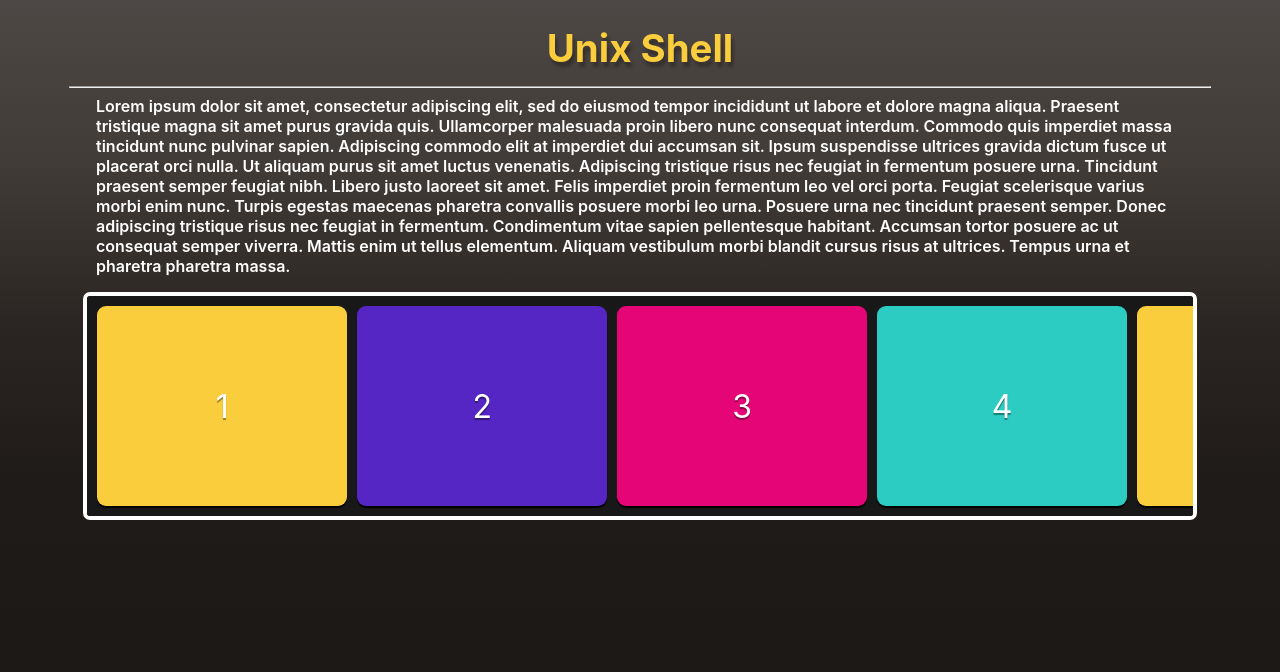
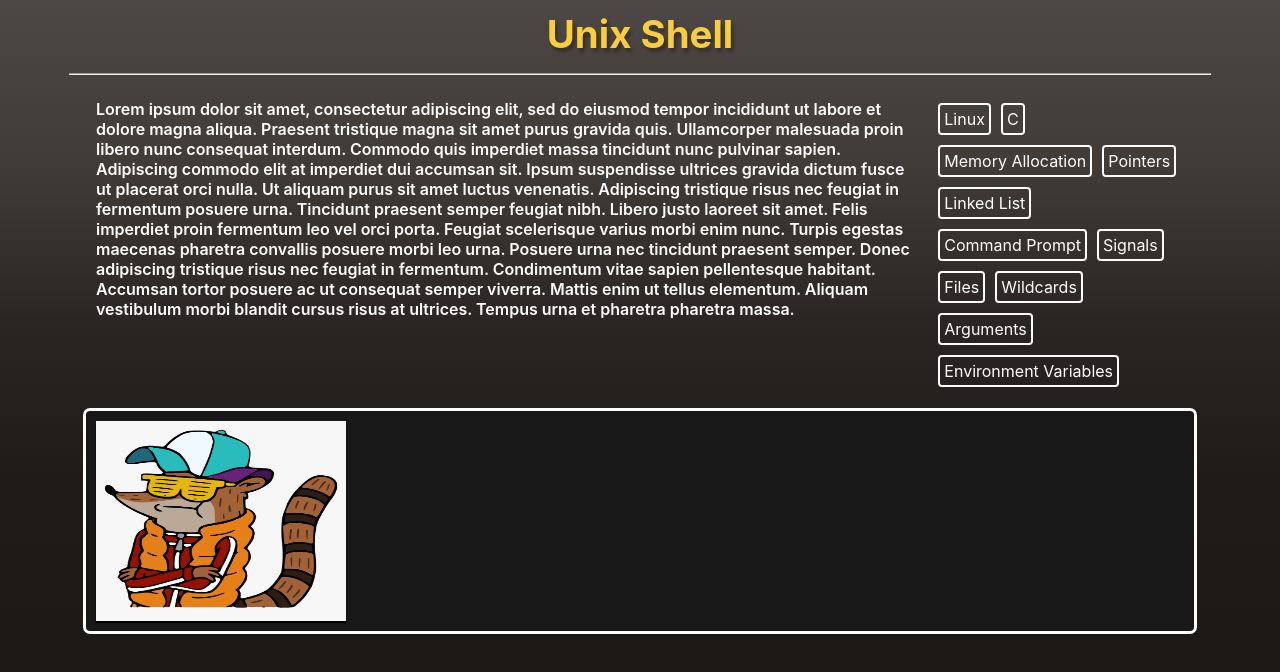
Before and after one commit to ChristianPNG/Portfolio-Website, a React (Create React App) app: page /shell in a window 1280 px wide. Shown: the top 672 px of the page. Built offline with nearby package versions, Linux system fonts and the light colour scheme.

Commit message:
image enlargement, tag-list, and layout for projects

```diff
--- a/src/Components/Gallary.tsx
+++ b/src/Components/Gallary.tsx
@@ -1,47 +1,47 @@
 import React, { useState } from "react";
 import "../ComponentsCSS/Gallary.css";
+import pic from "../images/cool_rigby.png";
 
 export function Gallary(): JSX.Element {
-	const [visible, setVisible] = useState(false);
-	let selectedItem: HTMLElement | null = null;
-	function enlarge(id: string) {
-		selectedItem = document.getElementById(id);
-		selectedItem!.classList.add("enlarge");
-		selectedItem!.classList.remove("item");
-		setVisible(true);
+	const [enlargedImageUrl, setEnlargedImageUrl] = useState<string | null>(
+		null
+	);
+	const images = [pic];
+
+	function enlarge(img: string) {
+		setEnlargedImageUrl(img);
 	}
 	function close() {
-		selectedItem!.classList.add("item");
-		selectedItem!.classList.remove("enlarge");
+		setEnlargedImageUrl(null);
 	}
 	return (
-		<div className="viewport">
+		<div
+			className="viewport"
+			id="viewport"
+		>
 			<ul className="list">
-				<li
-					id="1"
-					className="item"
-					onClick={() => enlarge("1")}
-				>
-					1
-				</li>
-				<li className="item">2</li>
-				<li className="item">3</li>
-				<li className="item">4</li>
-				<li className="item">5</li>
-				<li className="item">6</li>
-				<li className="item">7</li>
-				<li className="item">8</li>
-				<li className="item">9</li>
-				<li className="item">10</li>
-				<li className="item">11</li>
-				<li className="item">12</li>
+				{images.map((img) => (
+					<img
+						src={img}
+						alt=""
+						className="item"
+						onClick={() => enlarge(img)}
+					/>
+				))}
 			</ul>
-			{visible && (
-				<div
-					className="close-button"
-					onClick={close}
-				>
-					&#10005;
+			{enlargedImageUrl && (
+				<div className="enlarged-image-container">
+					<img
+						className="enlarge"
+						src={enlargedImageUrl}
+						alt=""
+					/>
+					<button
+						className="close-button"
+						onClick={close}
+					>
+						X
+					</button>
 				</div>
 			)}
 		</div>
--- a/src/ComponentsCSS/Gallary.css
+++ b/src/ComponentsCSS/Gallary.css
@@ -1,6 +1,6 @@
 .list {
 	display: flex;
-	overflow-x: scroll;
+	overflow-x: hidden;
 }
 
 .item {
@@ -11,7 +11,7 @@
 
 .list {
 	list-style: none;
-	border: 4px solid #fff;
+	border: 3px solid #fff;
 	background-color: #181818;
 	padding: 10px;
 	border-radius: 7px;
@@ -25,7 +25,11 @@
 	font-size: 32px;
 	text-shadow: 0 2px 1px rgba(0, 0, 0, 0.4);
 	box-shadow: 0 2px 1px rgba(0, 0, 0, 1);
-	border-radius: 9px;
+	border-radius: 0px;
+}
+
+.item:hover {
+	cursor: pointer;
 }
 
 .item:nth-child(4n + 1) {
@@ -51,20 +55,32 @@
 .enlarge {
 	display: block;
 	position: absolute;
-	top: 0;
-	left: 0;
-	background-color: #facd3d;
-	height: 100%;
-	width: 100%;
+	height: 90%;
+	width: 70%;
+	left: 50%;
+	top: 50%;
+	transform: translate(-50%, -50%);
 }
 
 .close-button {
 	position: absolute;
-	top: 5%;
-	right: 5%;
+	top: 8%;
+	right: 17%;
 	transform: scale(1.5);
+	background-image: inherit;
+	color: white;
+	mix-blend-mode: difference;
 }
 
 .close-button:hover {
 	cursor: pointer;
 }
+
+.enlarged-image-container {
+	position: absolute;
+	background-color: rgba(0, 0, 0, 0.733);
+	height: 100%;
+	width: 100%;
+	left: 0;
+	top: 0;
+}
--- a/src/ComponentsCSS/Project-Description.css
+++ b/src/ComponentsCSS/Project-Description.css
@@ -16,15 +16,13 @@
 .title {
 	text-align: center;
 	margin-top: auto;
-	padding-top: 2%;
+	padding-top: 1%;
 	transform: scale(1.2);
 	text-shadow: 2px 4px 3px rgba(0, 0, 0, 0.3);
 	color: #facd3d;
 }
 
 p {
-	margin: auto;
-	width: 85%;
 	font-weight: 600;
 }
 
@@ -33,3 +31,29 @@
 	justify-content: center;
 	align-items: center;
 }
+
+.description-grid-container {
+	display: grid;
+	grid-template-columns: 3.3fr 1fr;
+	width: 85%;
+	margin: auto;
+	grid-gap: 10px;
+}
+
+.tag-list {
+	margin-top: 15px;
+	display: flex;
+	flex-direction: row;
+	flex-wrap: wrap;
+	align-content: flex-start;
+}
+
+.tag-list-item {
+	border: 2px solid white;
+	border-radius: 0px;
+	width: fit-content;
+	height: fit-content;
+	padding: 4px;
+	margin: 5px;
+	border-radius: 4px;
+}
--- a/src/Projects/ShellProject.tsx
+++ b/src/Projects/ShellProject.tsx
@@ -7,27 +7,43 @@
 		<div className="background">
 			<h1 className="title">Unix Shell</h1>
 			<hr style={{ width: "89%" }}></hr>
-			<p>
-				Lorem ipsum dolor sit amet, consectetur adipiscing elit, sed do
-				eiusmod tempor incididunt ut labore et dolore magna aliqua.
-				Praesent tristique magna sit amet purus gravida quis.
-				Ullamcorper malesuada proin libero nunc consequat interdum.
-				Commodo quis imperdiet massa tincidunt nunc pulvinar sapien.
-				Adipiscing commodo elit at imperdiet dui accumsan sit. Ipsum
-				suspendisse ultrices gravida dictum fusce ut placerat orci
-				nulla. Ut aliquam purus sit amet luctus venenatis. Adipiscing
-				tristique risus nec feugiat in fermentum posuere urna. Tincidunt
-				praesent semper feugiat nibh. Libero justo laoreet sit amet.
-				Felis imperdiet proin fermentum leo vel orci porta. Feugiat
-				scelerisque varius morbi enim nunc. Turpis egestas maecenas
-				pharetra convallis posuere morbi leo urna. Posuere urna nec
-				tincidunt praesent semper. Donec adipiscing tristique risus nec
-				feugiat in fermentum. Condimentum vitae sapien pellentesque
-				habitant. Accumsan tortor posuere ac ut consequat semper
-				viverra. Mattis enim ut tellus elementum. Aliquam vestibulum
-				morbi blandit cursus risus at ultrices. Tempus urna et pharetra
-				pharetra massa.
-			</p>
+			<div className="description-grid-container">
+				<p>
+					Lorem ipsum dolor sit amet, consectetur adipiscing elit, sed
+					do eiusmod tempor incididunt ut labore et dolore magna
+					aliqua. Praesent tristique magna sit amet purus gravida
+					quis. Ullamcorper malesuada proin libero nunc consequat
+					interdum. Commodo quis imperdiet massa tincidunt nunc
+					pulvinar sapien. Adipiscing commodo elit at imperdiet dui
+					accumsan sit. Ipsum suspendisse ultrices gravida dictum
+					fusce ut placerat orci nulla. Ut aliquam purus sit amet
+					luctus venenatis. Adipiscing tristique risus nec feugiat in
+					fermentum posuere urna. Tincidunt praesent semper feugiat
+					nibh. Libero justo laoreet sit amet. Felis imperdiet proin
+					fermentum leo vel orci porta. Feugiat scelerisque varius
+					morbi enim nunc. Turpis egestas maecenas pharetra convallis
+					posuere morbi leo urna. Posuere urna nec tincidunt praesent
+					semper. Donec adipiscing tristique risus nec feugiat in
+					fermentum. Condimentum vitae sapien pellentesque habitant.
+					Accumsan tortor posuere ac ut consequat semper viverra.
+					Mattis enim ut tellus elementum. Aliquam vestibulum morbi
+					blandit cursus risus at ultrices. Tempus urna et pharetra
+					pharetra massa.
+				</p>
+				<div className="tag-list">
+					<div className="tag-list-item">Linux</div>
+					<div className="tag-list-item">C</div>
+					<div className="tag-list-item">Memory Allocation</div>
+					<div className="tag-list-item">Pointers</div>
+					<div className="tag-list-item">Linked List</div>
+					<div className="tag-list-item">Command Prompt</div>
+					<div className="tag-list-item">Signals</div>
+					<div className="tag-list-item">Files</div>
+					<div className="tag-list-item">Wildcards</div>
+					<div className="tag-list-item">Arguments</div>
+					<div className="tag-list-item">Environment Variables</div>
+				</div>
+			</div>
 			<div className="gallary">
 				<Gallary></Gallary>
 			</div>
```
Also changed, not shown: src/images/cool_rigby.png (added).
